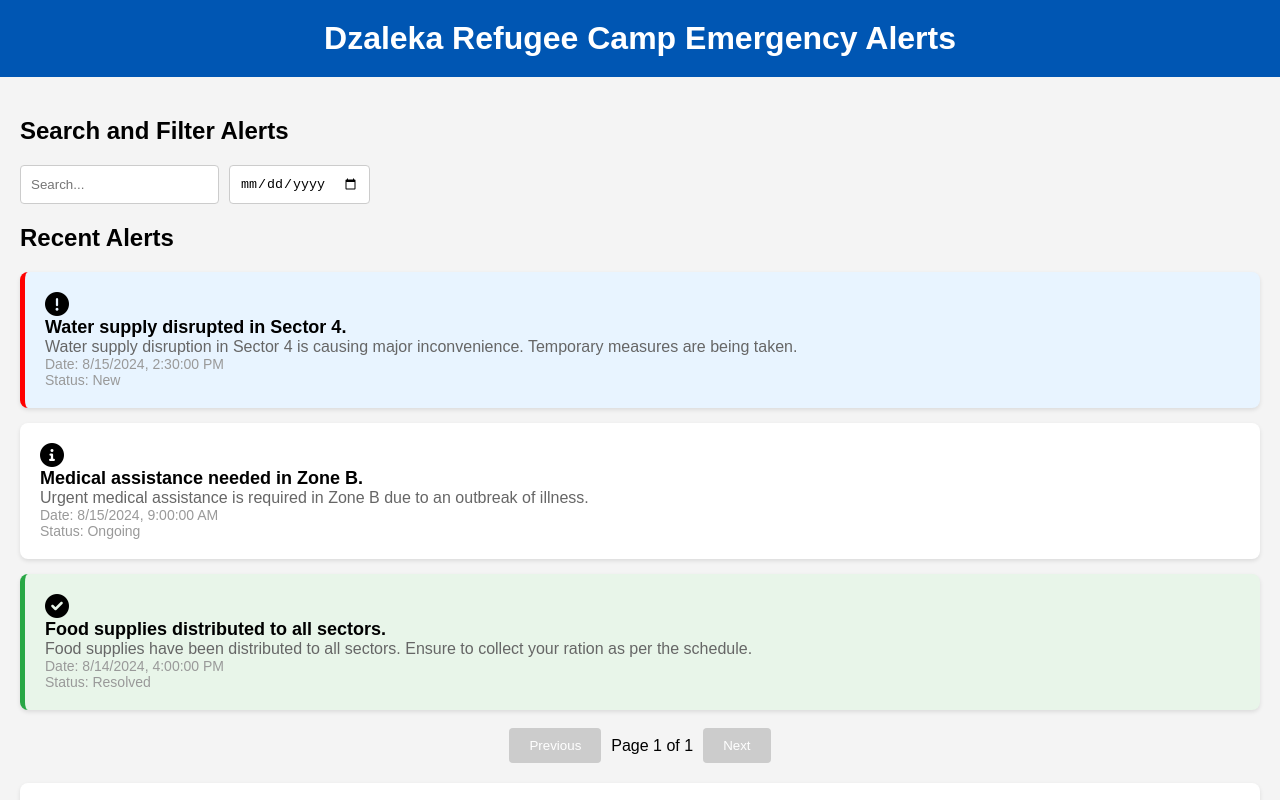
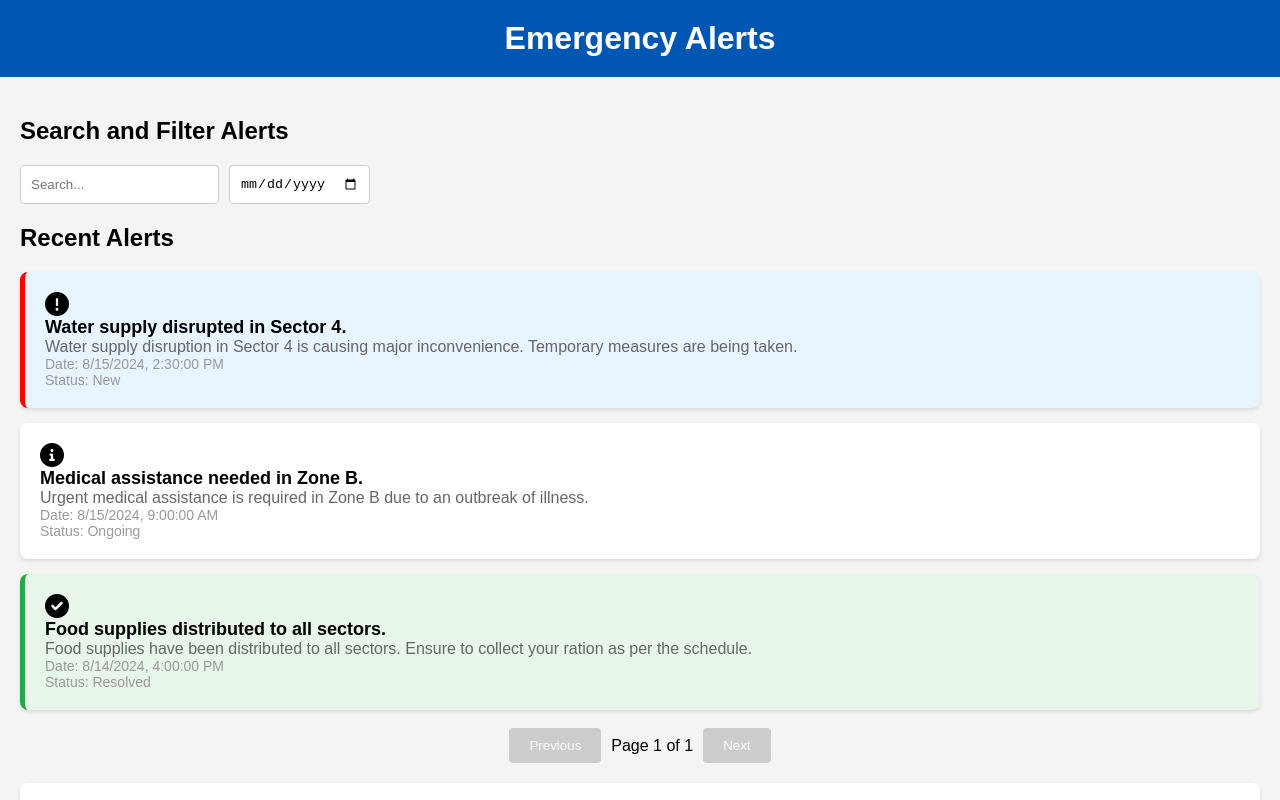
Before and after one commit to Dzaleka-Connect/Emergency-Alerts, a plain HTML site: page index.html in a window 1280 px wide. Shown: the top 800 px of the page. Drawn offline with nearby package versions, Linux system fonts and the light colour scheme; some packages are replaced by stand-ins of ours; a script that the page names is missing.

Commit message:
Emergency Alerts

```diff
--- a/index.html
+++ b/index.html
@@ -3,7 +3,7 @@
 <head>
     <meta charset="UTF-8">
     <meta name="viewport" content="width=device-width, initial-scale=1.0">
-    <title>Emergency Alerts Board</title>
+    <title>Dzaleka Refugee Camp Emergency Alerts</title>
     <link rel="stylesheet" href="styles.css">
     <script src="https://cdn.jsdelivr.net/npm/sweetalert2@11"></script>
     <script type="text/javascript" src="https://cdn.jsdelivr.net/npm/@emailjs/browser@4/dist/email.min.js"></script>
@@ -13,7 +13,7 @@
 </head>
 <body>
     <header>
-        <h1>Dzaleka Refugee Camp Emergency Alerts</h1>
+        <h1>Emergency Alerts</h1>
     </header>
     <main>
         <section id="search-filter">
```
